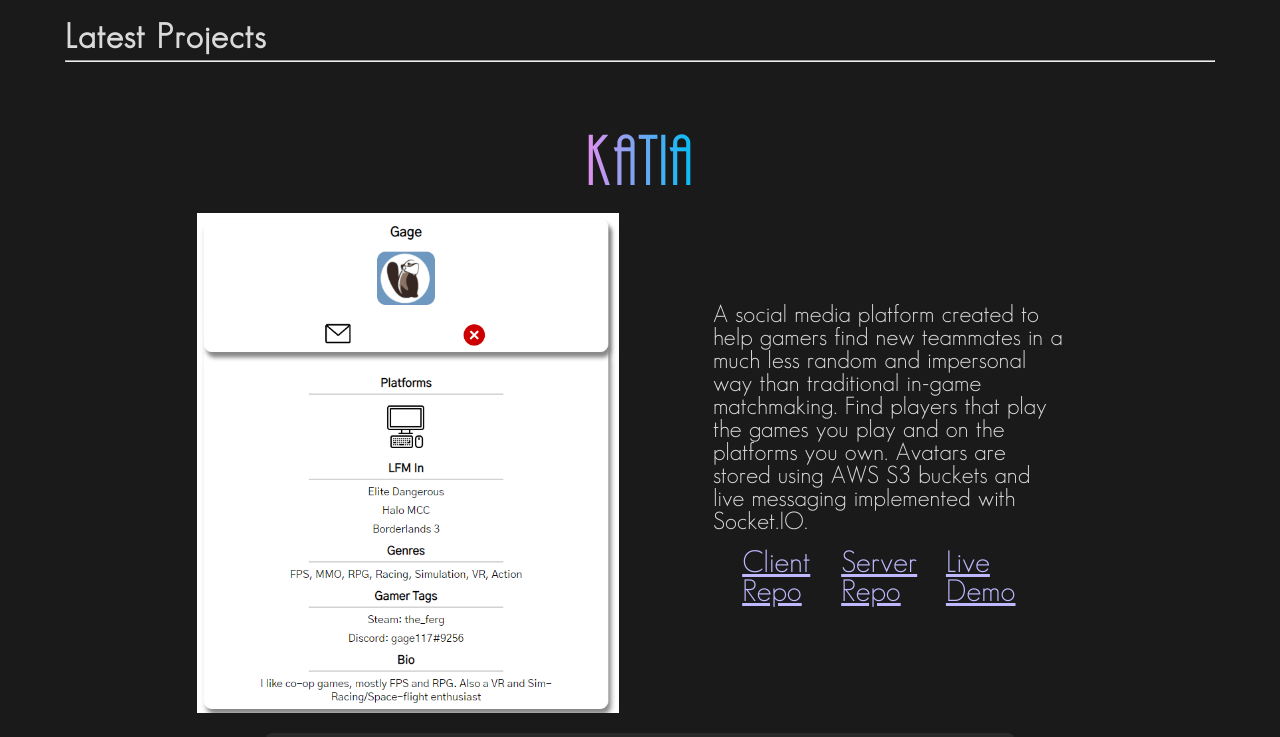
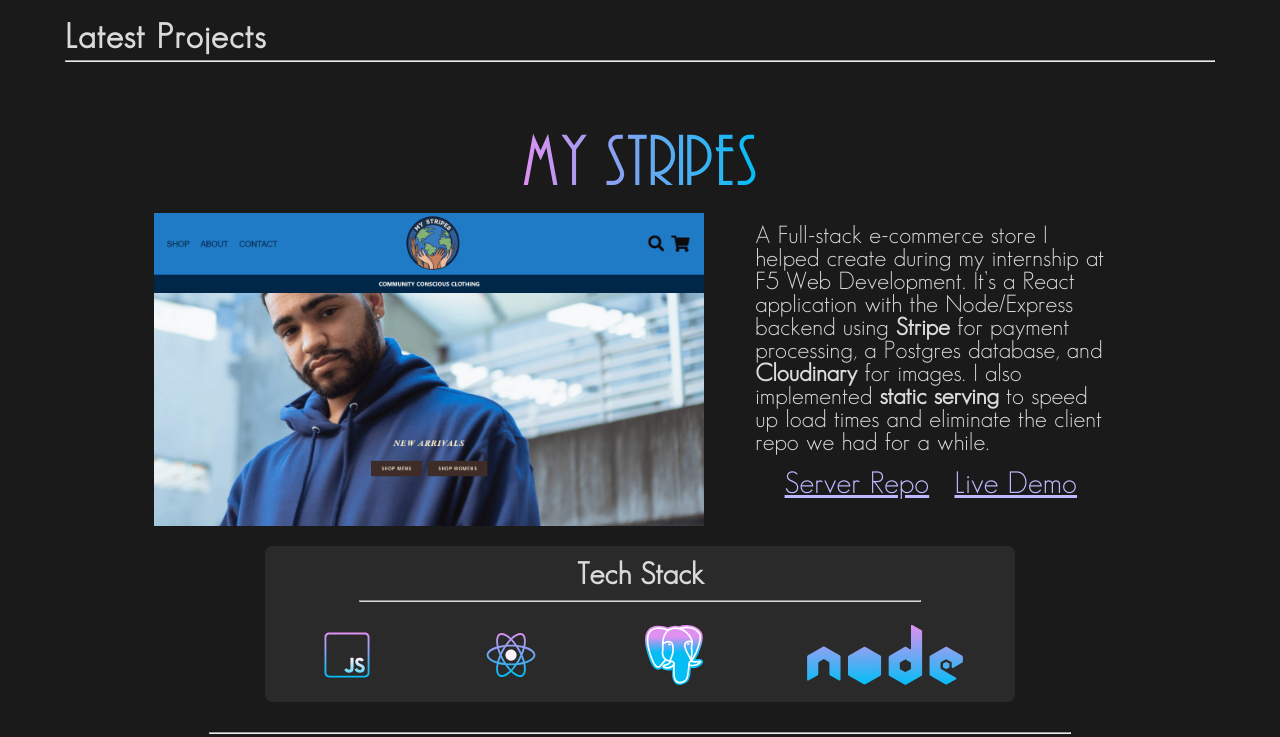
Before and after one commit to gage117/portfolio_v2, a React (Create React App) app: page / in a window 1280 px wide. Shown: the part 980-1717 px from the top of the page. Built offline with nearby package versions, Linux system fonts and the light colour scheme.

Commit message:
Added My Stripes to project-list.js and altered the strings being passed in to JSX instead so I can use bold tags

```diff
--- a/src/Components/Projects/Project-list.js
+++ b/src/Components/Projects/Project-list.js
@@ -1,3 +1,5 @@
+import React from 'react';
+import myStripesScreenshot from '../../Images/my-stripes-screenshot.png';
 import katiaScreenshot from '../../Images/Katia-profile.png';
 import nutrilyzeScreenshot from '../../Images/Full-Screen.png';
 // Icon Imports
@@ -9,9 +11,24 @@
 
 const projectList = [
 	{
+		name: 'My Stripes',
+		screenshot: myStripesScreenshot,
+		description: (<span>A Full-stack e-commerce store I helped create during my internship at F5 Web Development. It’s a React application with the Node/Express backend using <b>Stripe</b> for payment processing, a Postgres database, and <b>Cloudinary</b> for images. I also implemented <b>static serving</b> to speed up load times and eliminate the client repo we had for a while.</span>),
+		repos: {
+			server: 'https://github.com/zda17/MyStripesShop---API',
+			live: 'https://my-stripes.herokuapp.com/'
+		},
+		techStack: [
+			js,
+			react,
+			postgres,
+			node
+		]
+	},
+	{
 		name: 'Katia',
 		screenshot: katiaScreenshot,
-		description: 'A social media platform created to help gamers find new teammates in a much less random and impersonal way than traditional in-game matchmaking. Find players that play the games you play and on the platforms you own. Avatars are stored using AWS S3 buckets and live messaging implemented with Socket.IO.',
+		description: (<span>A social media platform created to help gamers find new teammates in a much less random and impersonal way than traditional in-game matchmaking. Find players that play the games you play and on the platforms you own. Avatars are stored using AWS <b>S3 buckets</b> and live messaging implemented with <b>Socket.IO</b>.</span>),
 		repos: {
 			client: 'https://github.com/gage117/Katia-client',
 			server: 'https://github.com/gage117/Katia-API',
```
